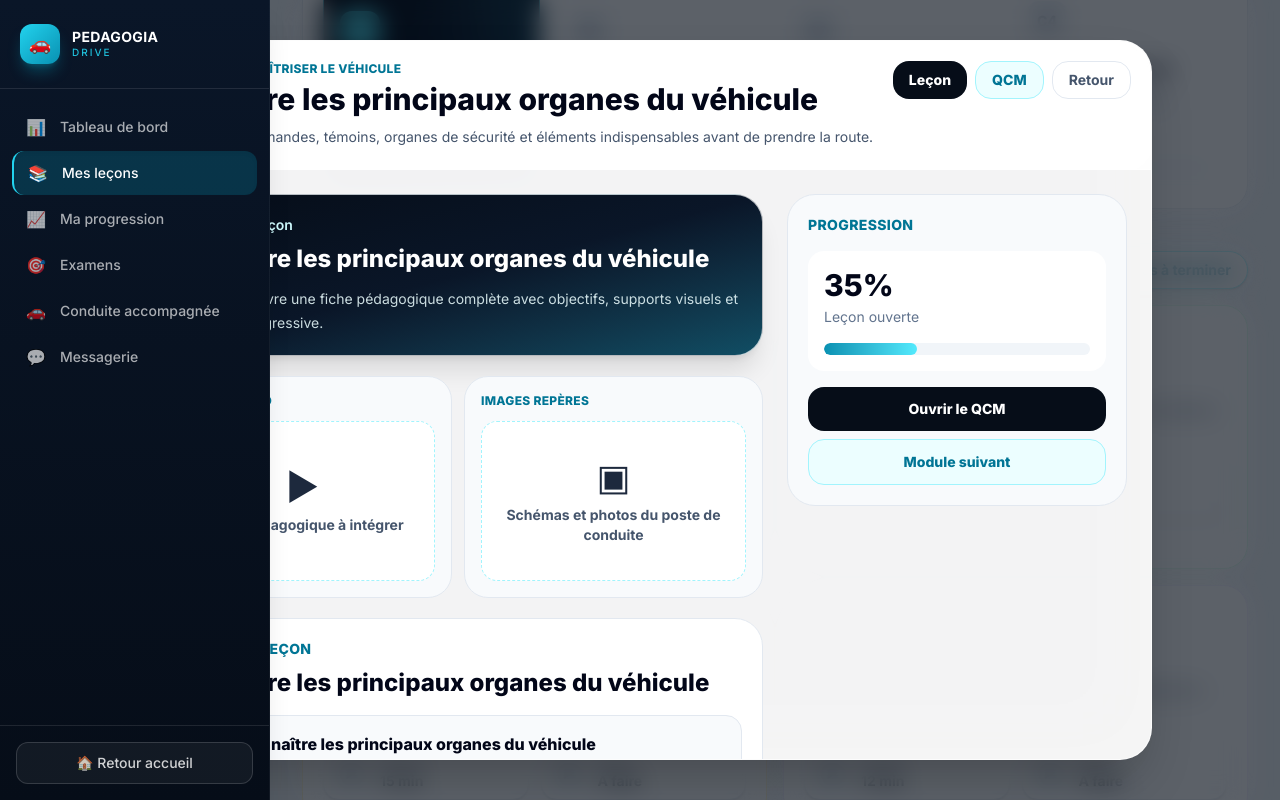
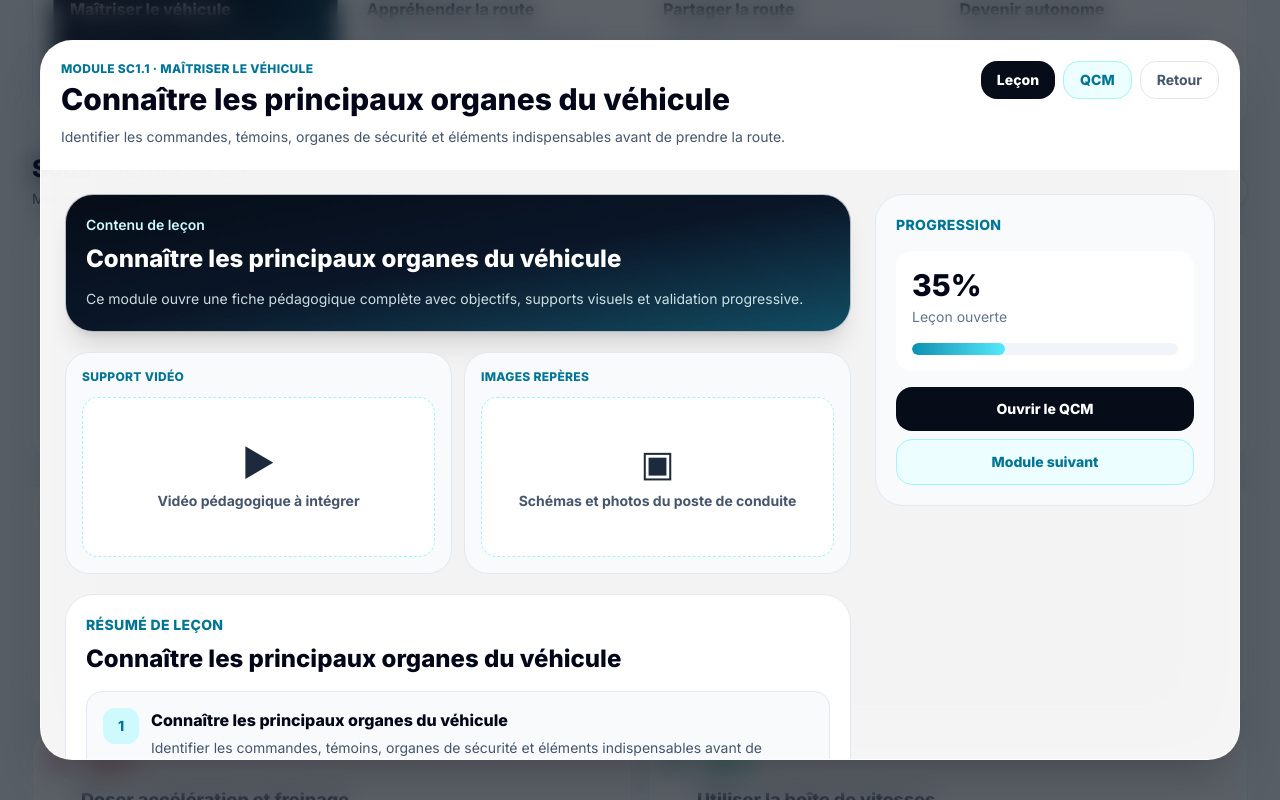
Before and after one commit to mkarfachauffeur-star/Pedagogie-, a React (Vite) app: page /student/lessons in a window 1280 px wide. Both pictures are taken after a click on the button 534 px from the left and 967 px from the top of the page. Built offline with nearby package versions, Linux system fonts and the light colour scheme.

Commit message:
improve lesson modal desktop layout

```diff
--- a/src/index.css
+++ b/src/index.css
@@ -26,6 +26,28 @@
 
   #root {
     @apply min-h-screen w-full;
+  }
+}
+
+@layer components {
+  .app-sidebar {
+    transition:
+      transform 300ms ease,
+      opacity 300ms ease,
+      width 300ms ease,
+      min-width 300ms ease,
+      flex-basis 300ms ease,
+      border-color 300ms ease;
+  }
+
+  body.learning-modal-open .app-sidebar {
+    width: 0 !important;
+    min-width: 0 !important;
+    flex-basis: 0 !important;
+    opacity: 0 !important;
+    pointer-events: none !important;
+    transform: translateX(-100%) !important;
+    border-right-width: 0 !important;
   }
 }
 
--- a/src/layouts/DashboardLayout.jsx
+++ b/src/layouts/DashboardLayout.jsx
@@ -49,10 +49,10 @@ export default function DashboardLayout({ role, children, fullWidth = false }) {
       )}
 
       <aside
-        className={`pointer-events-auto fixed left-0 top-0 z-[80] h-[100dvh] max-h-[100dvh] w-[270px] shrink-0 overflow-y-auto overscroll-contain [-webkit-overflow-scrolling:touch] lg:sticky lg:z-50 lg:h-screen lg:max-h-screen
+        className={`app-sidebar pointer-events-auto fixed left-0 top-0 z-[80] h-[100dvh] max-h-[100dvh] w-[270px] shrink-0 overflow-y-auto overscroll-contain [-webkit-overflow-scrolling:touch] lg:sticky lg:z-50 lg:h-screen lg:max-h-screen
           bg-gradient-to-b from-navy-900 to-navy-950 text-white
           border-r border-white/5 shadow-xl
-          transition-transform duration-300 ease-out
+          transition-all duration-300 ease-out
           ${sidebarOpen ? 'translate-x-0' : '-translate-x-full lg:translate-x-0'}`}
         style={{ WebkitOverflowScrolling: 'touch' }}
       >
--- a/src/pages/archive/StudentLessonsPage.jsx
+++ b/src/pages/archive/StudentLessonsPage.jsx
@@ -628,8 +628,10 @@ export default function StudentLessonsPage() {
     document.body.style.position = 'fixed'
     document.body.style.top = `-${scrollY}px`
     document.body.style.width = '100%'
+    document.body.classList.add('learning-modal-open')
 
     return () => {
+      document.body.classList.remove('learning-modal-open')
       document.body.style.overflow = previousOverflow
       document.body.style.position = previousPosition
       document.body.style.top = previousTop
@@ -839,7 +841,7 @@ export default function StudentLessonsPage() {
 
       {openedModule && (
         <div className="fixed inset-0 z-[120] flex items-center justify-center overflow-hidden bg-navy-950/65 p-3 backdrop-blur-md sm:p-5 lg:p-8">
-          <div className="flex h-[90vh] max-h-[90vh] min-h-0 w-full max-w-5xl flex-col overflow-hidden rounded-[2rem] border border-white/70 bg-white/95 shadow-2xl backdrop-blur-2xl">
+          <div className="flex h-[90vh] max-h-[90vh] min-h-0 w-full max-w-[1200px] flex-col overflow-hidden rounded-[2rem] border border-white/70 bg-white/95 shadow-2xl backdrop-blur-2xl">
             <div className="shrink-0 border-b border-white/60 bg-white/90 p-4 backdrop-blur-xl sm:p-5">
               <div className="flex flex-col justify-between gap-3 lg:flex-row lg:items-start">
                 <div>
```
